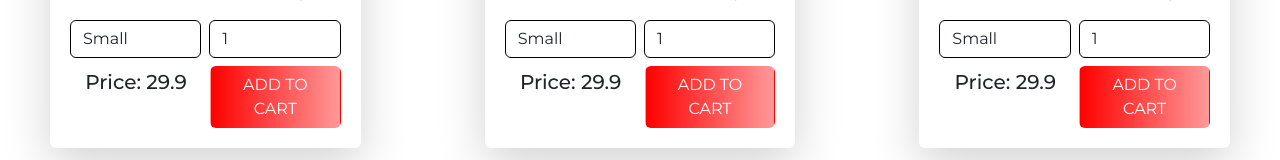
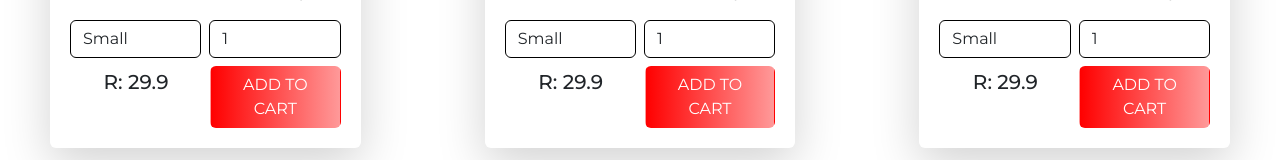
Before and after one commit to TshepoShale/OrderPizzaFromUs, a React (Create React App) app in the folder client/: page / in a window 1280 px wide. Shown: the part 442-602 px from the top of the page. Built offline with nearby package versions, Linux system fonts and the light colour scheme; the HTML template or start-up script is replaced by a standard one.

Commit message:
added currency

```diff
--- a/client/src/components/Pizza.js
+++ b/client/src/components/Pizza.js
@@ -31,7 +31,7 @@ export default function Pizza({ pizza }) {
 
             <div className="flex-container">
                 <div className='w-50 m-1'> {/* margins adjusted*/}
-                    <h1 className='mt-1'>Price: {pizza.prices[variant] * quantity}</h1> {/* Calculation of total. */}
+                    <h1 className='mt-1'>R: {pizza.prices[variant] * quantity}</h1> {/* Calculation of total. */}
                 </div>
 
                 <div className='m-1'>
```
